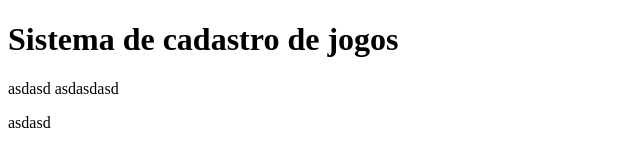
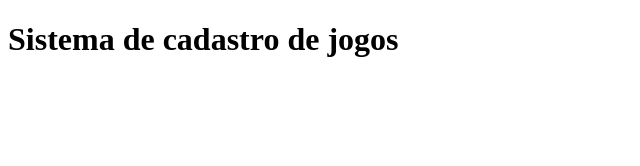
Before and after one commit to LucasLucky1/sistema-de-cadastro, a plain HTML site: page index.html in a window 1280 px wide. Shown: the whole page, without its empty margins (0-640 px from the left). Drawn offline with Linux system fonts and the light colour scheme.

Commit message:
corrigindo index

```diff
--- a/index.html
+++ b/index.html
@@ -10,8 +10,5 @@
     <h1>Sistema de cadastro de jogos</h1>
     <script src="app.js"></script>
 
-    asdasd
-    asdasdasd
-    <p> asdasd </p>
 </body>
 </html>
```
